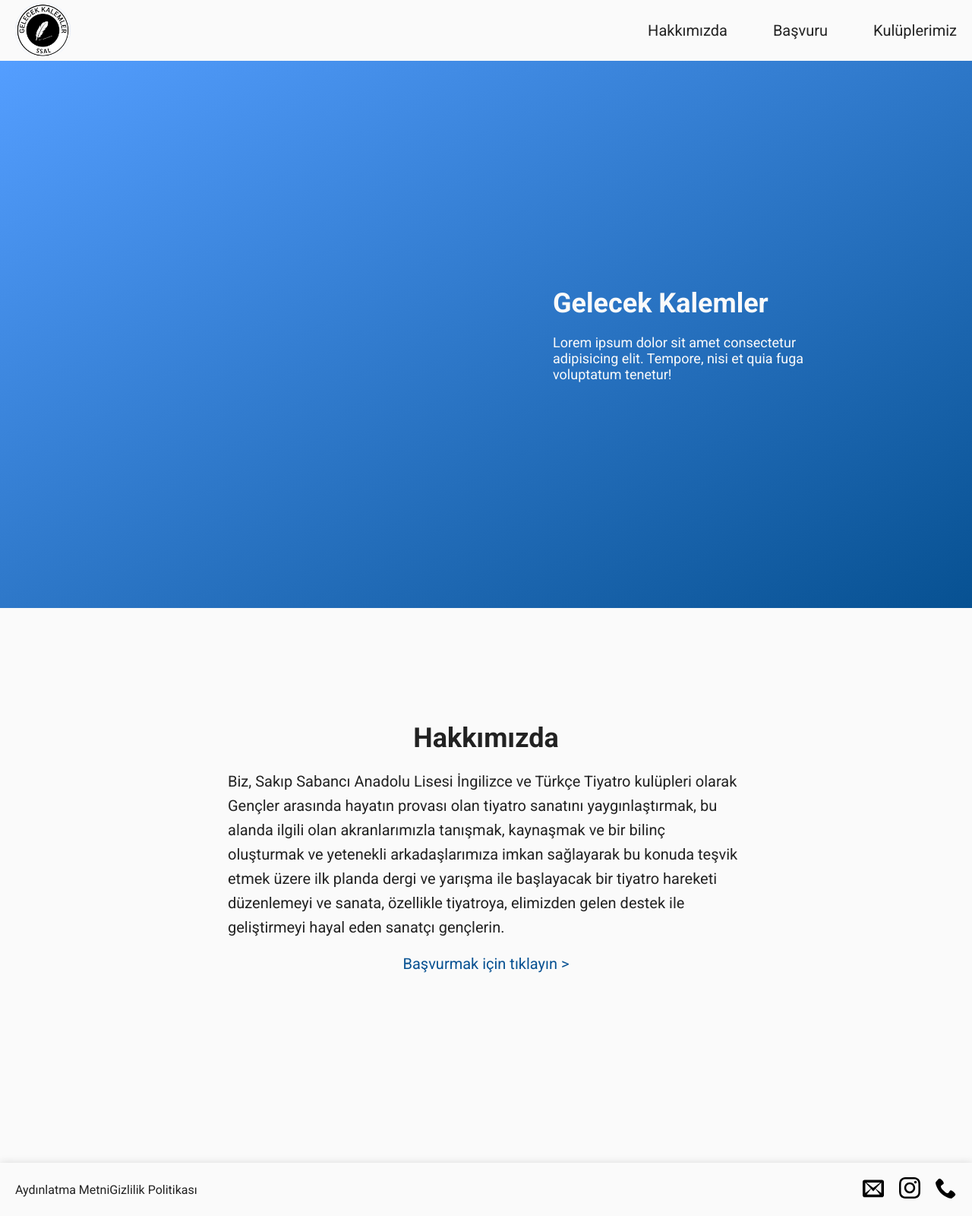
After one commit to BabelSoftware/Theater-Club, a Django app: page / in a window 1280 px wide. The commit adds this page. Shown: the whole page at 76% size. Run offline with Django 4.2, Linux system fonts and the light colour scheme.

Commit message:
Connected django and static files

```diff
--- a/theaterclub/static/styles/css/style.css
+++ b/theaterclub/static/styles/css/style.css
@@ -123,11 +123,10 @@ body {
 .section-about {
   width: 100%;
   height: calc(100vh - 7rem);
-  padding-block: 8rem;
+  padding-block: 15rem;
   background-color: #fafafa;
   display: flex;
   flex-direction: column;
-  justify-content: center;
   align-items: center;
   gap: min(2rem, 2vmax);
 }
@@ -141,6 +140,7 @@ body {
   font-weight: 400;
   color: #222;
   padding-inline: 30rem;
+  line-height: 1.6;
 }
 .section-about__link {
   color: #075192;
--- a/theaterclub/static/styles/scss/pages/_landing.scss
+++ b/theaterclub/static/styles/scss/pages/_landing.scss
@@ -39,11 +39,10 @@
 .section-about{
   width: 100%;
   height: calc(100vh - 7rem);
-  padding-block: 8rem;
+  padding-block: 15rem;
   background-color: map-get($colours, light);
   display: flex;
   flex-direction: column;
-  justify-content: center;
   align-items: center;
   gap: min(2rem, 2vmax);
 
@@ -58,6 +57,7 @@
     font-weight: map-get($font-weights, regular);
     color: map-get($colours, dark);
     padding-inline: 30rem;
+    line-height: 1.6;
   }
 
   &__link{
--- /dev/null
+++ b/theaterclub/templates/application.html
@@ -0,0 +1,4 @@
+{% extends 'base.html' %}
+{% block main %}
+
+{% endblock main %}
--- a/theaterclub/static/index.html
+++ b/theaterclub/templates/base.html
@@ -1,3 +1,5 @@
+{% load static %}
+
 <!DOCTYPE html>
 <html lang="en">
   <head>
@@ -6,21 +8,25 @@
     <meta http-equiv="X-UA-Compatible" content="IE=edge" />
     <meta name="viewport" content="width=device-width, initial-scale=1.0" />
     <title>Gelecek Kalemler &ndash; SSAL</title>
-    <link rel="icon" type="image/x-icon" href="./components/tiyatro-logo.ico" />
-    <link rel="stylesheet" href="./styles/css/style.css" />
+    <link
+      rel="icon"
+      type="image/x-icon"
+      href="{% static 'components/tiyatro-logo.ico' %}"
+    />
+    <link rel="stylesheet" href="{% static 'styles/css/style.css' %}" />
     <link rel="preconnect" href="https://fonts.googleapis.com" />
     <link rel="preconnect" href="https://fonts.gstatic.com" crossorigin />
     <link
       href="https://fonts.googleapis.com/css2?family=Roboto:wght@300;400;500;700&display=swap"
       rel="stylesheet"
     />
-    <script src="./script/main.js" defer></script>
+    <script src="{% static 'script/main.js' %}" defer></script>
   </head>
   <body>
     <header class="header">
       <img
         class="header__logo"
-        src="./components/tiyatro-logo.webp"
+        src="{% static 'components/tiyatro-logo.webp' %}"
         alt="Gelecek Kalemler"
       />
       <ul class="header__list">
@@ -35,37 +41,11 @@
         </li>
       </ul>
     </header>
-    <section class="section-hero">
-      <img
-        class="section-hero__logo"
-        src="./components/tiyatro-logo.webp"
-        alt="Gelecek Kalemler Logo"
-      />
-      <div class="section-hero__container">
-        <h1 class="section-hero__container-heading">Gelecek Kalemler</h1>
-        <p class="section-hero__container-text">
-          Lorem ipsum dolor sit amet consectetur adipisicing elit. Tempore, nisi
-          et quia fuga voluptatum tenetur!
-        </p>
-      </div>
-    </section>
-    <section class="section-about" id="about">
-      <h2 class="section-about__heading">Hakkımızda</h2>
-      <p class="section-about__text">
-        Biz, Sakıp Sabancı Anadolu Lisesi İngilizce ve Türkçe Tiyatro kulüpleri
-        olarak Gençler arasında hayatın provası olan tiyatro sanatını
-        yaygınlaştırmak, bu alanda ilgili olan akranlarımızla tanışmak,
-        kaynaşmak ve bir bilinç oluşturmak ve yetenekli arkadaşlarımıza imkan
-        sağlayarak bu konuda teşvik etmek üzere ilk planda dergi ve yarışma ile
-        başlayacak bir tiyatro hareketi düzenlemeyi ve sanata, özellikle
-        tiyatroya, elimizden gelen destek ile geliştirmeyi hayal eden sanatçı
-        gençlerin.
-      </p>
-      <a href="" class="section-about__link">Başvurmak için tıklayın ></a>
-    </section>
+    <main>{% block main %} {% endblock main %}</main>
     <footer class="footer">
       <div class="footer__start">
         <a href="#" class="footer__start-link">Aydınlatma Metni</a>
+        <a href="#" class="footer__start-link">Gizlilik Politikası</a>
       </div>
       <div class="footer__end">
         <ul class="footer__end-list">
@@ -73,7 +53,7 @@
             <a href="" class="footer__end-list__link">
               <svg class="icon icon-mail">
                 <use
-                  xlink:href="./components/symbol-defs.svg#icon-envelop"
+                  xlink:href="{% static 'components/symbol-defs.svg' %}#icon-envelop"
                 ></use>
               </svg>
             </a>
@@ -82,7 +62,7 @@
             <a href="" class="footer__end-list__link">
               <svg class="icon icon-mail">
                 <use
-                  xlink:href="./components/symbol-defs.svg#icon-instagram"
+                  xlink:href="{% static 'components/symbol-defs.svg' %}#icon-instagram"
                 ></use>
               </svg>
             </a>
@@ -90,7 +70,9 @@
           <li class="footer__end-list__item">
             <a href="" class="footer__end-list__link">
               <svg class="icon icon-mail">
-                <use xlink:href="./components/symbol-defs.svg#icon-phone"></use>
+                <use
+                  xlink:href="{% static 'components/symbol-defs.svg' %}#icon-phone"
+                ></use>
               </svg>
             </a>
           </li>
--- /dev/null
+++ b/theaterclub/templates/index.html
@@ -0,0 +1,26 @@
+{% extends 'base.html' %} {% block main %}
+
+<section class="section-hero">
+  <div class="section-hero__container">
+    <h1 class="section-hero__container-heading">Gelecek Kalemler</h1>
+    <p class="section-hero__container-text">
+      Lorem ipsum dolor sit amet consectetur adipisicing elit. Tempore, nisi et
+      quia fuga voluptatum tenetur!
+    </p>
+  </div>
+</section>
+<section class="section-about" id="about">
+  <h2 class="section-about__heading">Hakkımızda</h2>
+  <p class="section-about__text">
+    Biz, Sakıp Sabancı Anadolu Lisesi İngilizce ve Türkçe Tiyatro kulüpleri
+    olarak Gençler arasında hayatın provası olan tiyatro sanatını
+    yaygınlaştırmak, bu alanda ilgili olan akranlarımızla tanışmak, kaynaşmak ve
+    bir bilinç oluşturmak ve yetenekli arkadaşlarımıza imkan sağlayarak bu
+    konuda teşvik etmek üzere ilk planda dergi ve yarışma ile başlayacak bir
+    tiyatro hareketi düzenlemeyi ve sanata, özellikle tiyatroya, elimizden gelen
+    destek ile geliştirmeyi hayal eden sanatçı gençlerin.
+  </p>
+  <a href="" class="section-about__link">Başvurmak için tıklayın ></a>
+</section>
+
+{% endblock main %}
--- a/theaterclub/theaterclub/urls.py
+++ b/theaterclub/theaterclub/urls.py
@@ -17,6 +17,6 @@ from django.contrib import admin
 from django.urls import include, path
 
 urlpatterns = [
-    path('website/', include('website.urls')),
+    path('', include('website.urls')),
     path('admin/', admin.site.urls),
 ]
--- a/theaterclub/website/views.py
+++ b/theaterclub/website/views.py
@@ -1,3 +1,5 @@
 from django.shortcuts import render
 
 # Create your views here.
+def index(request):
+  return render(request, 'index.html')
```
Also changed, not shown: theaterclub/theaterclub/settings.py (+5 -6 lines), 1 other file.
